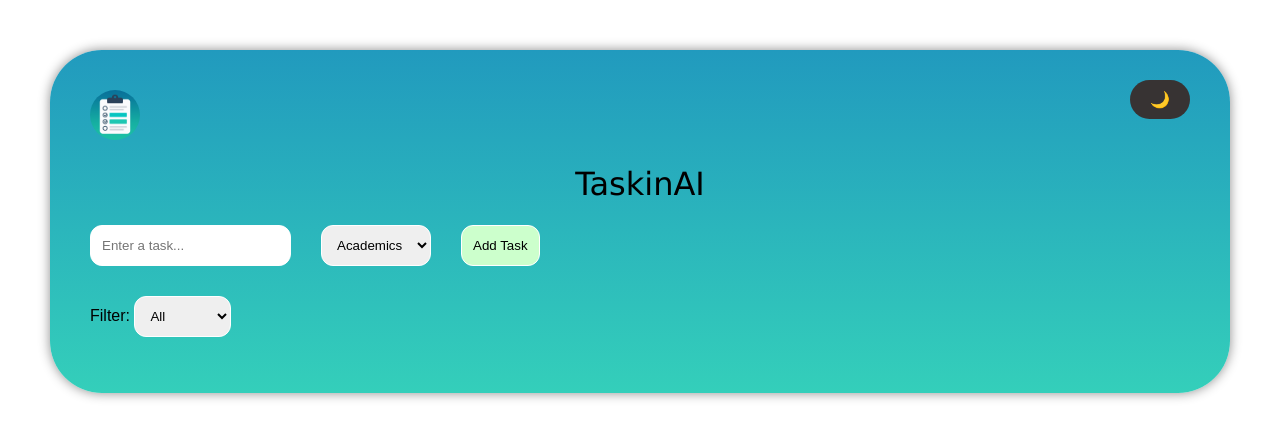
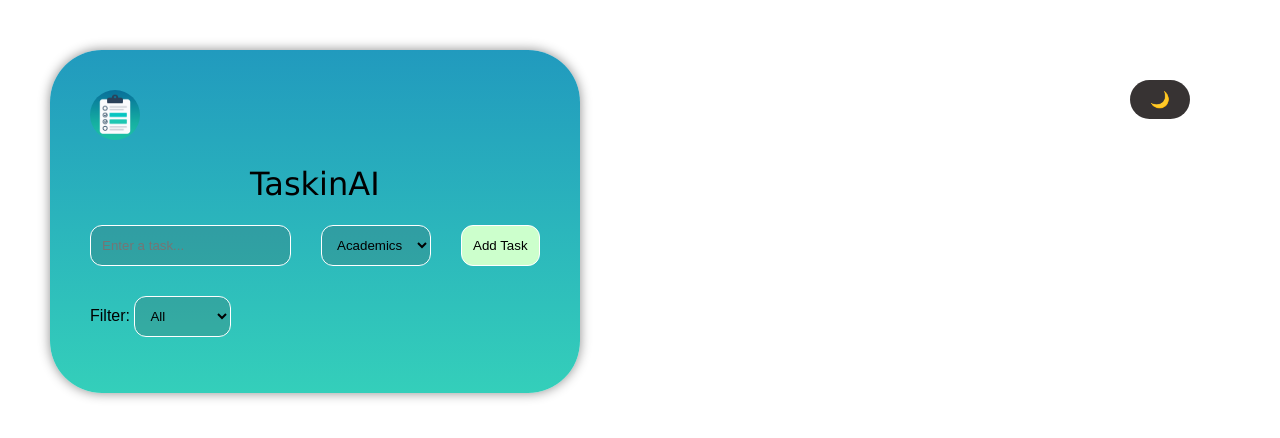
Before and after one commit to Aditya-senpai/neighbourhood, a website: page index.html in a window 1280 px wide. Drawn offline with Linux system fonts and the light colour scheme.

Commit message:
width fixes

```diff
--- a/style.css
+++ b/style.css
@@ -7,7 +7,7 @@ body {
 }
 
 .app {
-  max-width: auto;
+  width: max-content;
   margin: 0;
  background: linear-gradient(#219abe, #34cfba);
   padding: 40px;
@@ -41,7 +41,9 @@ input, select, button {
 
   padding: 11px;
   border-radius: 12px;
+  background: #423d3d32;
   border: 1px solid white;
+
 }
 
 button {
```
